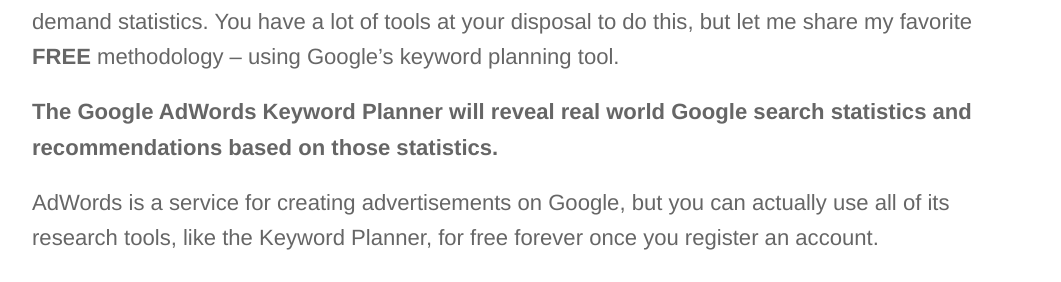
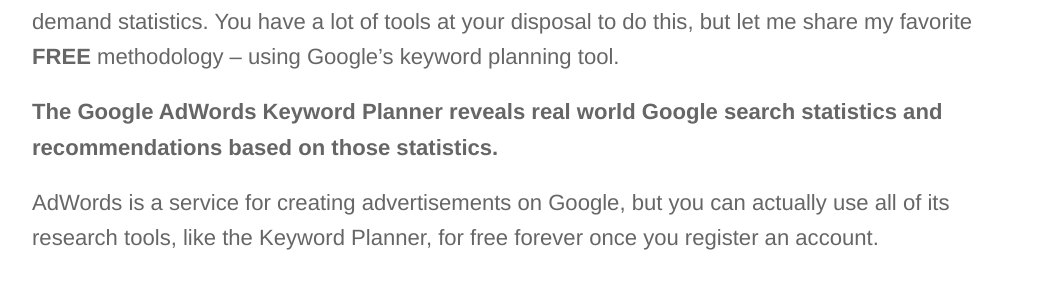
Before and after one commit to benevolenttech/btek.cc, a Jekyll site: the page built from _posts/2017-01-13-how-to-plan-your-content.md, in a window 1280 px wide and 900 px high, scrolled down 4156 px. Shown: the part 161-443 px from the top of the window, without its empty margins (108-1169 px from the left). Built offline with Jekyll 4.4.1, drawn with Linux system fonts in a browser that asks for light colours; comment, search, counter and statistics services are not loaded.

Commit message:
Tweak to post

```diff
--- a/_posts/2017-01-13-how-to-plan-your-content.md
+++ b/_posts/2017-01-13-how-to-plan-your-content.md
@@ -85,7 +85,7 @@
 
 Now that you've got a mix of keywords, it's time to improve your lists with real world supply and demand statistics. You have a lot of tools at your disposal to do this, but let me share my favorite **FREE** methodology – using Google’s keyword planning tool.
 
-**The Google AdWords Keyword Planner will reveal real world Google search statistics and recommendations based on those statistics.**
+**The Google AdWords Keyword Planner reveals real world Google search statistics and recommendations based on those statistics.**
 
 AdWords is a service for creating advertisements on Google, but you can actually use all of its research tools, like the Keyword Planner, for free forever once you register an account.
 
```
